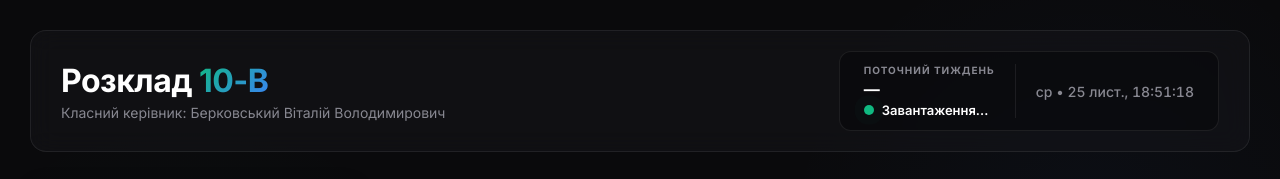
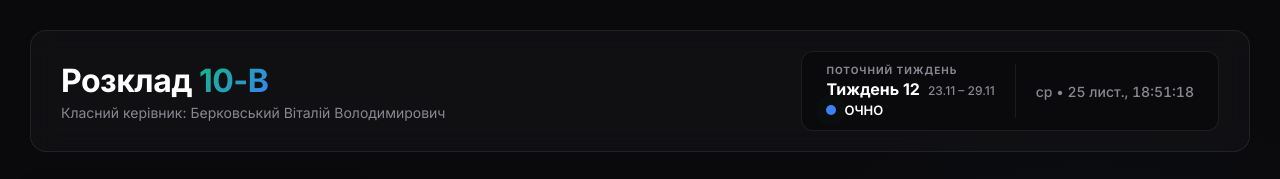
Before and after one commit to dev10v/10v, a website: page index.html in a window 1280 px wide. Shown: the top 179 px of the page. Drawn offline with Linux system fonts and the light colour scheme; no server answers.

Commit message:
Update index.html

```diff
--- a/index.html
+++ b/index.html
@@ -273,7 +273,7 @@
 
         // Загрузка данных с сервера
         try {
-            const response = await fetch('/api/schedule');
+            const response = await fetch('./data.json');
             const data = await response.json();
 
             scheduleData = data.scheduleData;
```
